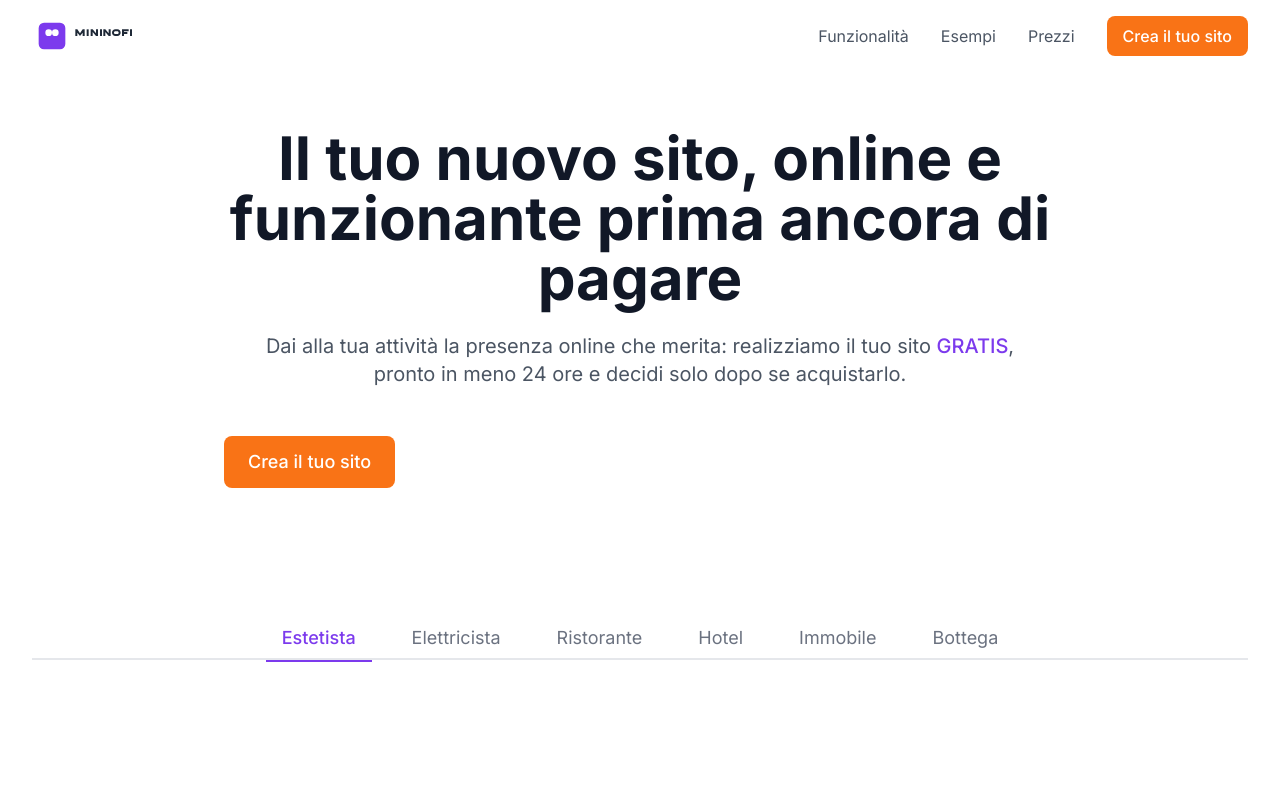
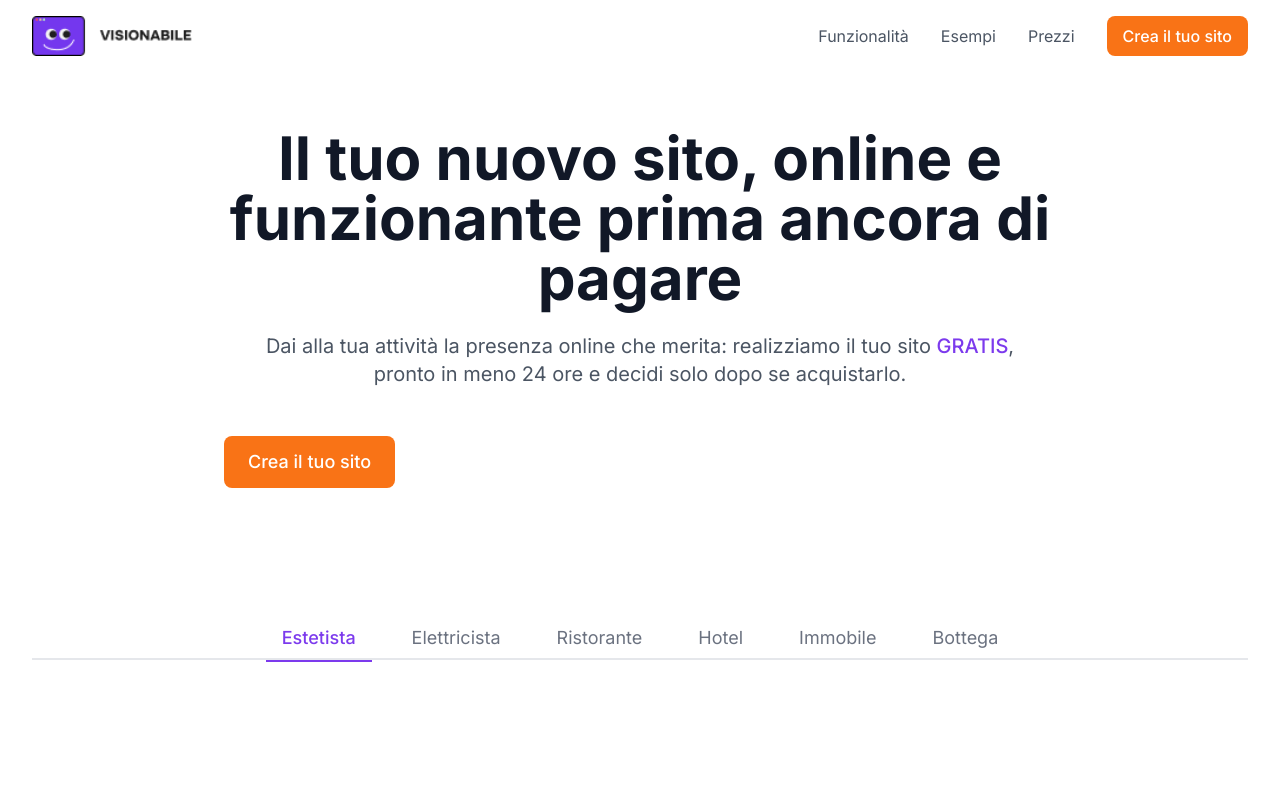
Before and after one commit to marangia/creator-website-magic, a React (Vite) app: page / in a window 1280 px wide. Shown: the top 800 px of the page. Built offline with nearby package versions, Linux system fonts and the light colour scheme.

Commit message:
Replace website logo
Update the website logo image.

```diff
--- a/src/components/Header.tsx
+++ b/src/components/Header.tsx
@@ -1,4 +1,3 @@
-
 import React, { useState, useEffect } from 'react';
 import Button from './Button';
 import { Menu } from 'lucide-react';
@@ -30,7 +29,7 @@ const Header = () => {
       <div className="container flex items-center justify-between">
         <a href="/" className="flex items-center space-x-2">
           <img
-            src="/lovable-uploads/visionabile-logo.svg"
+            src="/lovable-uploads/9c85c84a-b483-473c-acaa-daa1ac8a3576.png"
             alt="Visionabile"
             className="h-10 w-auto"
           />
--- a/src/pages/Index.tsx
+++ b/src/pages/Index.tsx
@@ -79,7 +79,7 @@ const Index = () => {
           <div className="grid grid-cols-1 md:grid-cols-2 lg:grid-cols-4 gap-8">
             <div>
               <img
-                src="/lovable-uploads/visionabile-logo.svg"
+                src="/lovable-uploads/9c85c84a-b483-473c-acaa-daa1ac8a3576.png"
                 alt="Visionabile"
                 className="h-8 w-auto mb-4"
               />
```
Also changed, not shown: public/lovable-uploads/9c85c84a-b483-473c-acaa-daa1ac8a3576.png (added).
